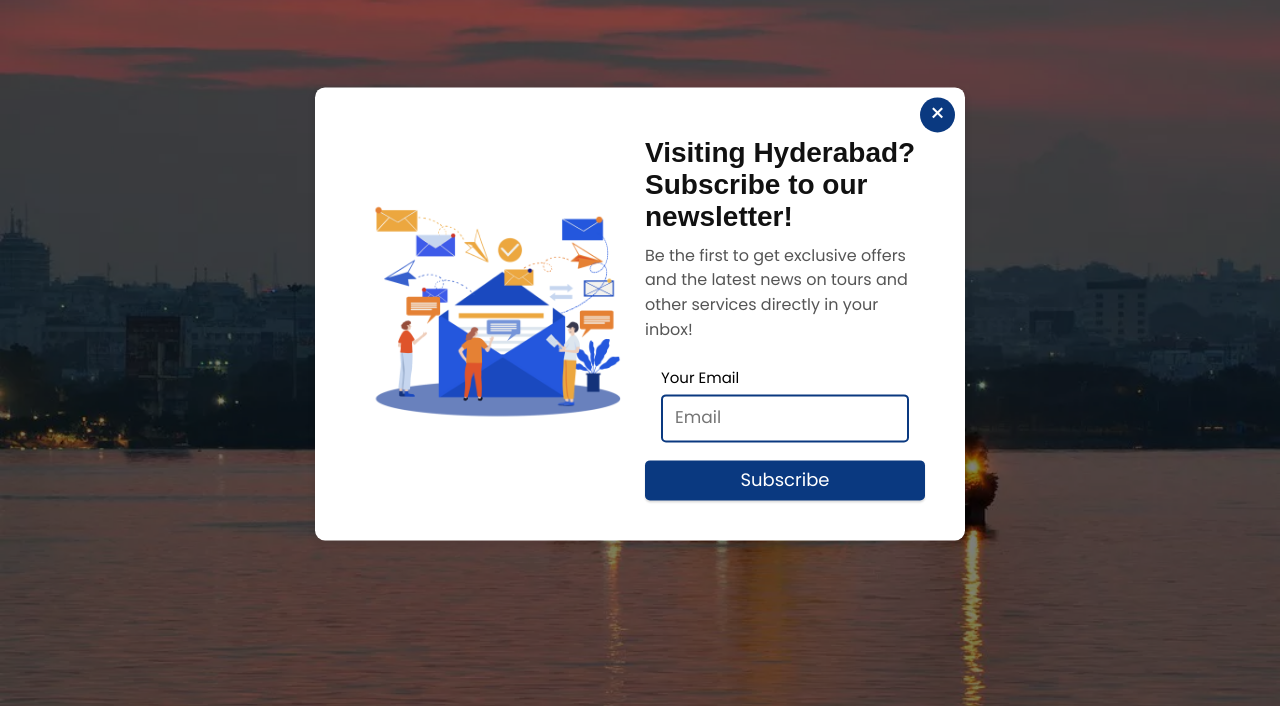
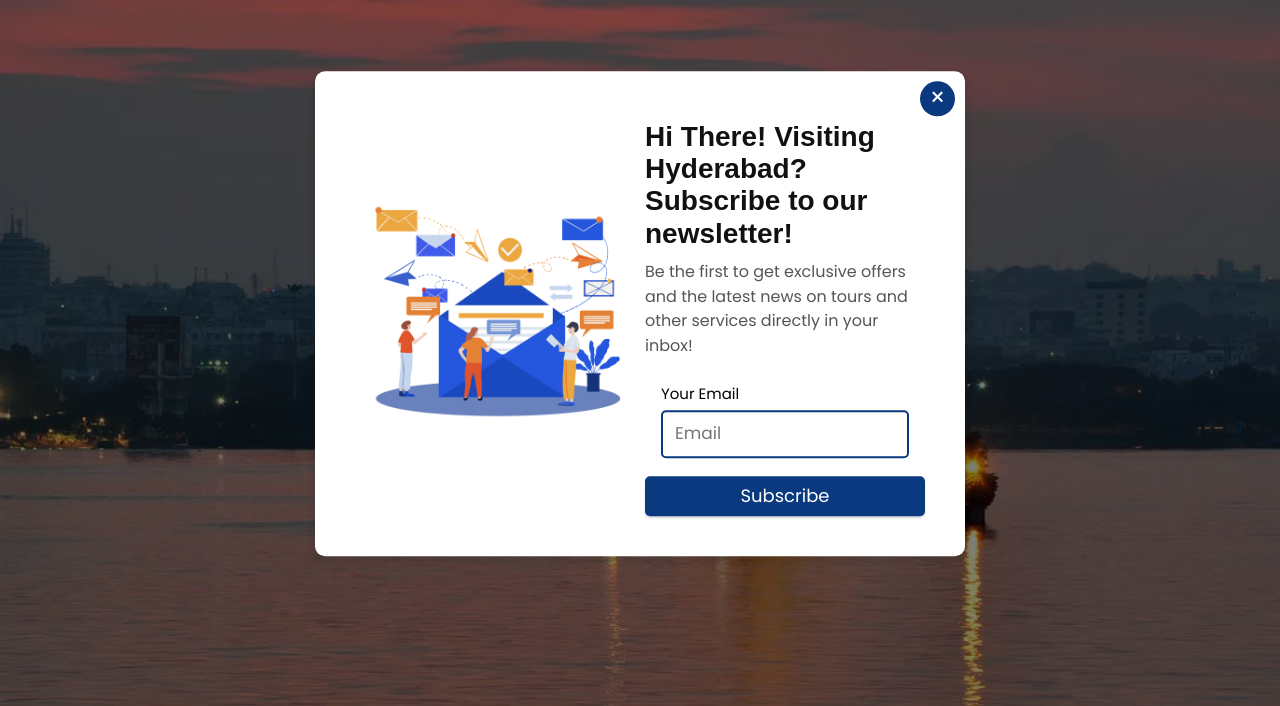
Before and after one commit to TourFluent/Testers, a website built with Parcel: page index.html in a window 1280 px wide. Shown: the part 86-792 px from the top of the page. Built offline with nearby package versions, Linux system fonts and the light colour scheme; files whose address does not match are found by name.

Commit message:
Update index.html

```diff
--- a/index.html
+++ b/index.html
@@ -192,7 +192,7 @@
       <img src="public/playground_assets/popphoto.png" alt="" width="100%">
     </div>
     <div class="right" id="right">
-      <h2>Visiting Hyderabad?
+      <h2>Hi There! Visiting Hyderabad?
 Subscribe to our newsletter!</h2>
       <p>Be the first to get exclusive offers and the latest news on tours and other services directly in your inbox!</p>
       <div class="form">
```
